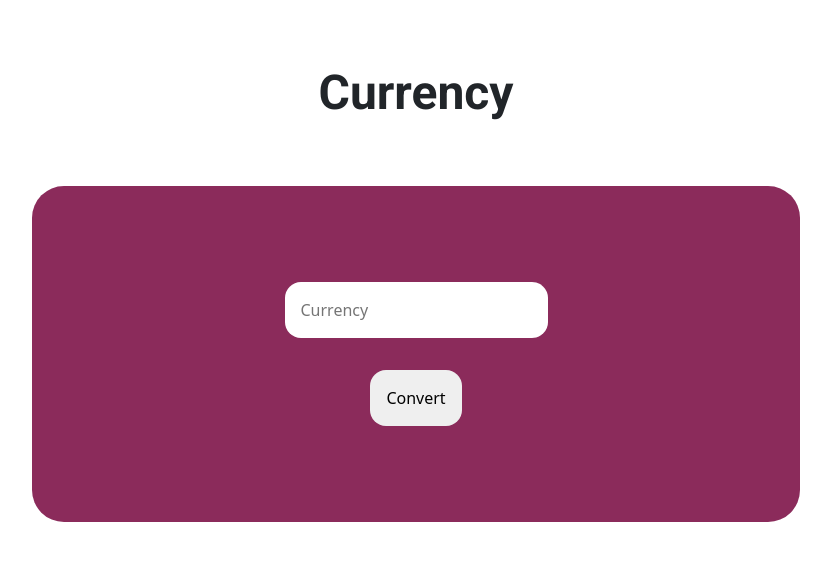
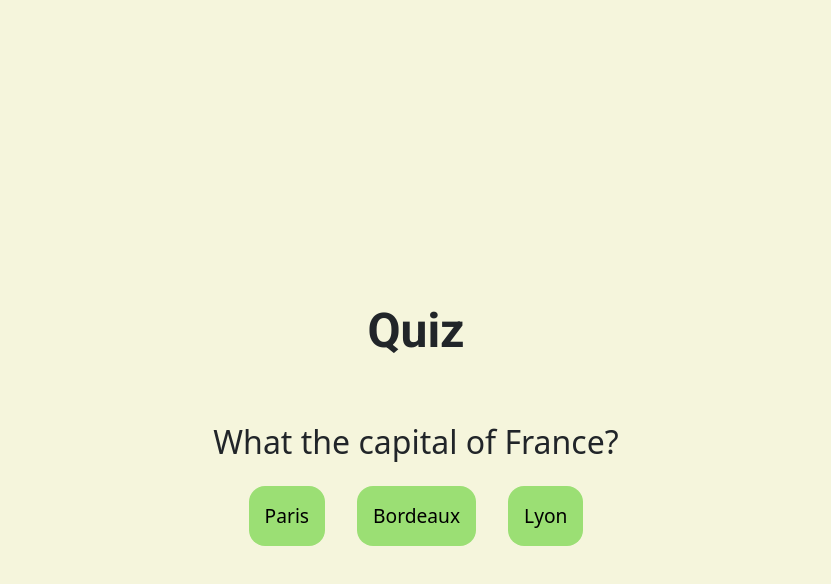
Before and after one commit to Matyas92/usd_converter, a plain HTML site: page index.html in a window 1280 px wide. Shown: the whole page, without its empty margins (224-1055 px from the left). Drawn offline with nearby package versions, Linux system fonts and the light colour scheme.

Commit message:
Simple quiz

```diff
--- a/app.js
+++ b/app.js
@@ -1,28 +1,92 @@
+let question = document.querySelector("#question")
+let options = document.querySelector("#options")
+
+const questions = [{
+      question: "What the capital of France?",
+      options: ["Paris", "Bordeaux", "Lyon"],
+      answer: "Paris"
+   },
+   {
+
+      question: "When was the big bankrupcy?",
+      options: ["2008", "1933"],
+      answer: "2008"
+
+   },
+
+   {
+
+      question: "What is H2O?",
+      options: ["Saltpeter", "Water"],
+      answer: "Water"
+
+   },
+
+   {
+
+      question: "Who is Timothée Chamale?",
+      options: ["Actor", "Politician", "Dancer"],
+      answer: "Actor"
+
+   },
+
+   {
+
+      question: 'Who said? "Give me liberty, or give me death?"',
+      options: ["George Washington", "Patrcik Henry", "Thomas Jefferson"],
+      answer: "Patrcik Henry"
+
+   }
+
+]
+
+let questionNum = 0
+let correct = 0
+
+document.addEventListener("DOMContentLoaded", () => {
+   bringQuestions()
+
+})
 
 
-var form = document.querySelector("form")
+function bringQuestions() {
 
-form.onsubmit = function(){
+   question.innerHTML = questions[questionNum].question
+   options.innerHTML = ""
+   for (const option of questions[questionNum].options) {
+      options.innerHTML += `<button class="option">${option}</button>`
+
+   }
 
 
-   fetch('https://api.fastforex.io/fetch-all?api_key=0329169a1f-baaff4a35e-r2diyf')
-   .then(response => response.json())
-   .then(data => {
+   document.querySelectorAll(".option").forEach(option => {
+
+      option.onclick = () => {
+         if (option.textContent == questions[questionNum].answer && questionNum < 5)
+         {
+            questionNum++
+            correct++
+         }
+         else{
+            questionNum++
+
+         }
+
+         if (questionNum != 5)
+         {
+
+            bringQuestions()
+         }
+         else {
+            question.style.display = "none"
+            options.style.display = "none"
+            document.querySelector("#correct").textContent = "Final score: "+ correct + " out of " + questionNum
+         }
 
 
-      const currency = document.querySelector('#currency').value.toUpperCase()
-      const results = data.results[currency]
-
-      if(results !== undefined){
-         document.querySelector('#result').innerHTML = `1 USD equals ${results.toFixed(3)} ${currency}.`;
 
 
-      }else{
-
-         document.querySelector('#result').innerHTML = "Invalid currency"
       }
-
    })
 
-   return false
 }
--- a/index.html
+++ b/index.html
@@ -22,24 +22,19 @@
     <style>
         @import url('https://fonts.googleapis.com/css2?family=Roboto:wght@700&display=swap');
         </style>
-    <h1>Currency</h1>
+            <div class="wrapper">
 
-    <div class="block">
+        <h1>Quiz</h1>
+        <h2 id="question"></h2>
+        <div id="options"></div>
+
+        <div class="resultShow">
+
+             <span id="correct"> </span>
+        </div>
 
 
-        <form>
-
-            <input id="currency" placeholder="Currency" type="text" > <br>
-            <input type="submit" value="Convert">
-
-
-
-    </form>
-    <div id="result">
-
     </div>
-
-
 
     <script src="app.js"></script>
 
--- a/styles.css
+++ b/styles.css
@@ -4,30 +4,29 @@ h1 {
     text-align: center;
     font-family: 'Roboto', sans-serif;
 }
+#options{
 
-.block {
-
-    width: 60%;
-    margin-left: auto;
-    margin-right: auto;
-    padding: 5rem;
-    background-color: rgb(139, 43, 91);
-    text-align: center;
-    border-radius: 2rem;
-
+    font-size: 1.2rem;
 }
 
+.wrapper{
+    display: flex;
+    flex-direction: column;
+    justify-content: center;
+    align-items: center;
+    height: 100vh;
+    background-color: beige;
+}
 
-input {
+.resultShow{
+    font-size: 2rem;
+}
+
+button {
     padding: 1rem;
     margin: 1rem;
     border-radius: 1rem;
     border-style: none;
+    background-color: rgb(155, 223, 116);
 
 }
-
-#result {
-    font-size: 3rem;
-    color: antiquewhite;
-
-}
```
